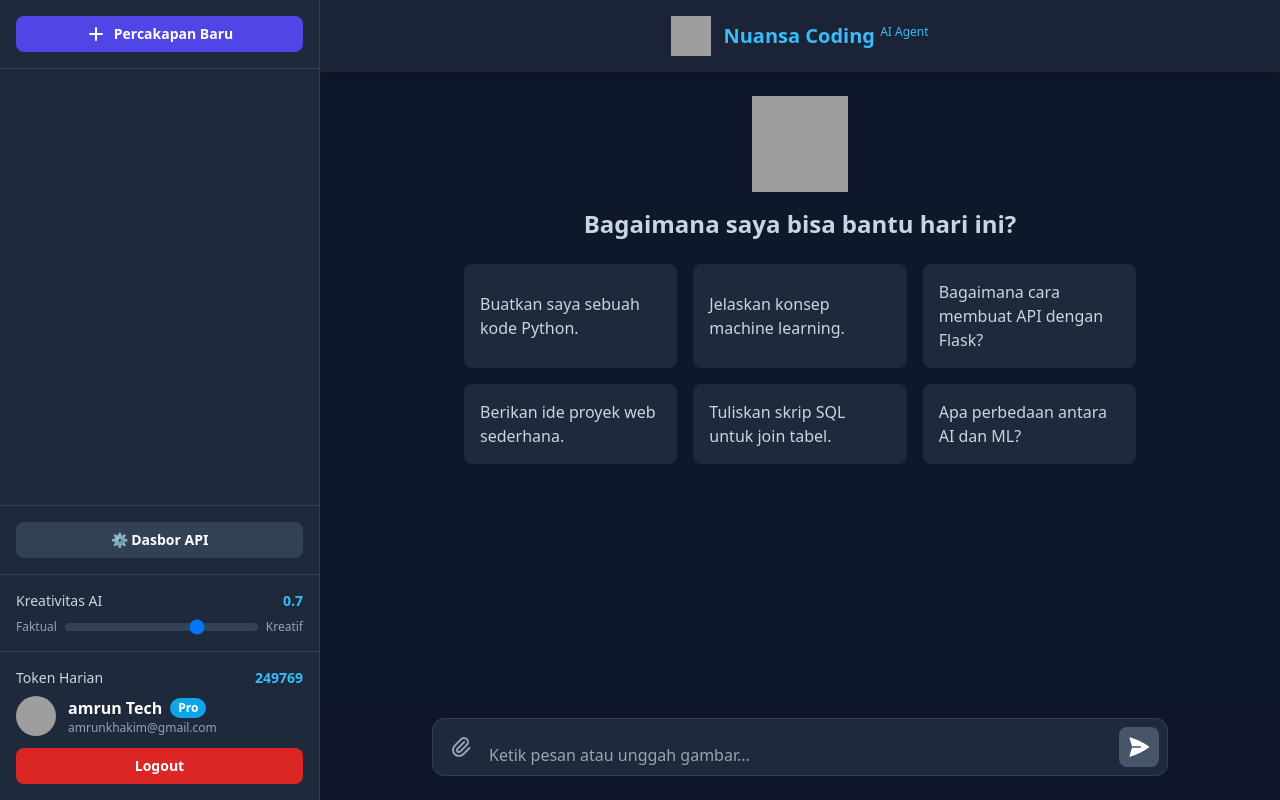
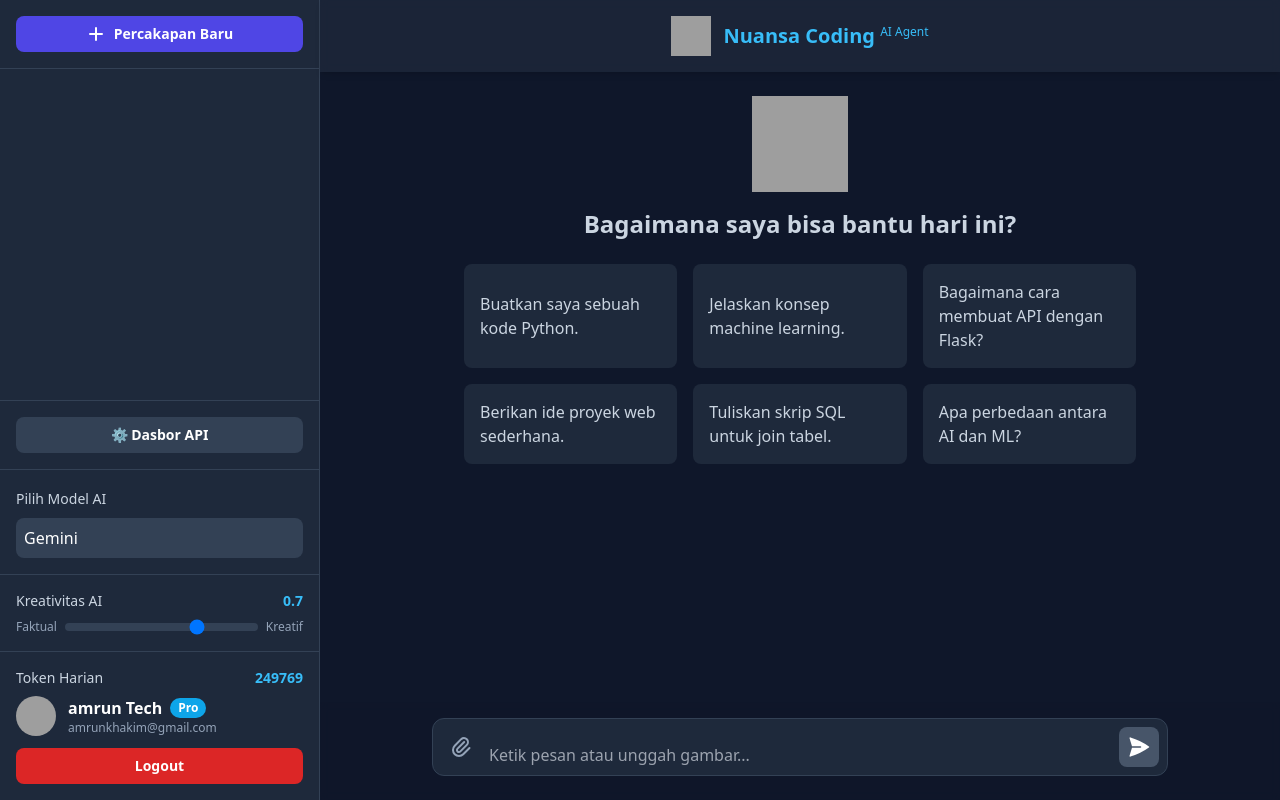
Before and after one commit to amrunkhakim/nuansaAi, a Flask app: page / in a window 1280 px wide. Run offline with Flask 3, Linux system fonts and the light colour scheme; a user stored in the database is signed in; data that the repository does not hold is empty; some libraries are stand-ins or nearby versions; grey boxes are pictures that could not be loaded.

Commit message:
update model AI

```diff
--- a/app.py
+++ b/app.py
@@ -8,6 +8,7 @@ from moviepy import ImageSequenceClip
 from flask import send_file
 from werkzeug.utils import secure_filename
 import datetime
+import requests # Import the requests library
 
 # Import library pihak ketiga
 import google.generativeai as genai
@@ -54,6 +55,10 @@ snap = midtransclient.Snap(
     server_key=os.getenv("MIDTRANS_SERVER_KEY"),
     client_key=os.getenv("MIDTRANS_CLIENT_KEY")
 )
+
+# API Key dan URL untuk GPTGod
+GPTGOD_API_KEY = "sk-fIbiejLJvNDCB2kmGoXqFooxPrDchwaI3O7RHvHDk6XNVJ0L"
+GPTGOD_BASE_URL = "https://api.gptgod.online/v1/chat/completions"
 
 model = None
 try:
@@ -124,6 +129,21 @@ def api_key_required(f):
 
         return f(user, *args, **kwargs)
     return decorated_function
+
+# Fungsi helper untuk memanggil GPTGod API
+def call_gptgod_api(prompt, model_name="gpt-3.5-turbo"):
+    headers = {
+        "Authorization": f"Bearer {GPTGOD_API_KEY}",
+        "Content-Type": "application/json"
+    }
+    data = {
+        "model": model_name,
+        "messages": [{"role": "user", "content": prompt}]
+    }
+
+    response = requests.post(GPTGOD_BASE_URL, headers=headers, json=data)
+    response.raise_for_status()
+    return response.json()["choices"][0]["message"]["content"]
 
 
 # --- 3. RUTE APLIKASI ---
@@ -215,23 +235,27 @@ def allowed_file(filename):
 
 @app.route('/auth')
 def auth():
-    token = google.authorize_access_token()
-    user_info = google.get('userinfo').json()
+    try:
+        token = google.authorize_access_token()
+        user_info = google.get('userinfo').json()
 
-    user = User.query.get(user_info['id'])
-    if not user:
-        user = User(id=user_info['id'], name=user_info['name'], email=user_info['email'], picture=user_info['picture'])
-        db.session.add(user)
-    else:
-        user.name = user_info['name']
-        user.picture = user_info['picture']
-    db.session.commit()
+        user = User.query.get(user_info['id'])
+        if not user:
+            user = User(id=user_info['id'], name=user_info['name'], email=user_info['email'], picture=user_info['picture'])
+            db.session.add(user)
+        else:
+            user.name = user_info['name']
+            user.picture = user_info['picture']
+        db.session.commit()
 
-    session['user_id'] = user.id
-    user_dir = os.path.join("users", user.id)
-    if not os.path.exists(user_dir):
-        os.makedirs(user_dir)
-    return redirect('/')
+        session['user_id'] = user.id
+        user_dir = os.path.join("users", user.id)
+        if not os.path.exists(user_dir):
+            os.makedirs(user_dir)
+        return redirect('/')
+    except Exception as e:
+        app.logger.error(f"Error during Google Auth: {e}")
+        return redirect(url_for('show_login_page'))
 
 
 @app.route('/logout')
@@ -399,6 +423,7 @@ def chat():
     conversation_id = request.form.get('conversation_id')
     image_file = request.files.get('image')
     temperature_str = request.form.get('temperature', '0.7')
+    model_choice = request.form.get('model_choice', 'gemini')
 
     try:
         temperature = max(0.0, min(1.0, float(temperature_str)))
@@ -428,43 +453,65 @@ def chat():
             contents.append(default_prompt)
             prompt_for_history = default_prompt
 
-        # Hitung token sebelum memanggil API
-        try:
-            count_response = genai.GenerativeModel('gemini-1.5-flash-latest').count_tokens(contents)
-            tokens_in = count_response.total_tokens
-        except Exception as e:
-            app.logger.error(f"Error saat menghitung token: {e}")
-            tokens_in = 0
+        # Hitung token sebelum memanggil API (hanya untuk Gemini)
+        if model_choice == 'gemini':
+            try:
+                count_response = genai.GenerativeModel('gemini-1.5-flash-latest').count_tokens(contents)
+                tokens_in = count_response.total_tokens
+            except Exception as e:
+                app.logger.error(f"Error saat menghitung token: {e}")
+                tokens_in = 0
 
-        # Cek apakah token masih cukup
-        if user.tokens_used_today + tokens_in >= MAX_DAILY_TOKENS:
-            return Response("Batas penggunaan harian Anda telah tercapai. Silakan coba lagi besok.", status=429)
+            # Cek apakah token masih cukup
+            if user.tokens_used_today + tokens_in >= MAX_DAILY_TOKENS:
+                return Response("Batas penggunaan harian Anda telah tercapai. Silakan coba lagi besok.", status=429)
 
-        # Perbarui jumlah token yang digunakan di database
-        user.tokens_used_today += tokens_in
-        db.session.commit()
+            # Perbarui jumlah token yang digunakan di database
+            user.tokens_used_today += tokens_in
+            db.session.commit()
 
         generation_config = genai.types.GenerationConfig(temperature=temperature)
 
         def stream_response_generator():
             full_response_text = ""
-            chat_session = model.start_chat(history=history)
 
-            try:
+            # Logika untuk memilih API yang akan digunakan
+            if model_choice == 'gemini':
+                chat_session = model.start_chat(history=history)
                 response_stream = chat_session.send_message(contents, stream=True, generation_config=generation_config)
                 for chunk in response_stream:
                     if chunk.text:
                         yield chunk.text
                         full_response_text += chunk.text
 
-                # Setelah respons selesai, hitung token output dan perbarui
+                # Setelah respons selesai, hitung token output dan perbarui (khusus Gemini)
                 tokens_out = model.count_tokens(full_response_text).total_tokens
                 user.tokens_used_today += tokens_out
                 db.session.commit()
 
-            except Exception as e:
-                app.logger.error(f"Error saat streaming chat: {e}")
-                yield f"Terjadi kesalahan: {e}"
+            elif model_choice.startswith('gptgod_'):
+                # Panggil API GPTGod
+                try:
+                    # Ambil nama model dari pilihan (misalnya 'gpt-4-all')
+                    gptgod_model_name = model_choice.split('_')[1]
+                    headers = {
+                        "Authorization": f"Bearer {GPTGOD_API_KEY}",
+                        "Content-Type": "application/json"
+                    }
+                    data = {
+                        "model": gptgod_model_name,
+                        "messages": [{"role": "user", "content": prompt_for_history}]
+                    }
+                    response = requests.post(GPTGOD_BASE_URL, headers=headers, json=data)
+                    response.raise_for_status()
+
+                    response_json = response.json()
+                    full_response_text = response_json["choices"][0]["message"]["content"]
+                    yield full_response_text
+
+                except requests.exceptions.RequestException as e:
+                    full_response_text = f"Terjadi kesalahan dengan GPTGod API: {e}"
+                    yield full_response_text
 
             # Simpan riwayat setelah respons selesai
             history.append({'role': 'user', 'parts': [prompt_for_history]})
@@ -479,6 +526,18 @@ def chat():
         return Response(f"Terjadi kesalahan: {e}", status=500)
 
 
+@app.route('/get_tokens_remaining')
+def get_tokens_remaining():
+    if 'user_id' not in session:
+        return jsonify({"error": "Unauthorized"}), 401
+
+    user = User.query.get(session['user_id'])
+    MAX_DAILY_TOKENS = 250000
+    tokens_remaining = MAX_DAILY_TOKENS - user.tokens_used_today
+
+    return jsonify({'tokens_remaining': tokens_remaining})
+
+
 # --- 4. MENJALANKAN APLIKASI ---
 if __name__ == '__main__':
     with app.app_context():
--- a/static/script.js
+++ b/static/script.js
@@ -30,6 +30,10 @@ document.addEventListener('DOMContentLoaded', () => {
 
     // Ambil semua tombol rekomendasi
     const suggestionButtons = document.querySelectorAll('.suggestion-btn');
+
+    // Tambahkan elemen untuk memilih model AI
+    const modelSelector = document.getElementById('model-selector');
+
 
     // --- Fungsi Helper ---
     function clearChatBox() {
@@ -185,7 +189,6 @@ document.addEventListener('DOMContentLoaded', () => {
         }
     }
 
-    // Fungsi baru untuk memperbarui token dari server
     async function updateTokensRemaining() {
         try {
             const response = await fetch('/get_tokens_remaining');
@@ -198,7 +201,6 @@ document.addEventListener('DOMContentLoaded', () => {
         }
     }
 
-    // Tambahkan event listener untuk setiap tombol rekomendasi
     suggestionButtons.forEach(button => {
         button.addEventListener('click', () => {
             const text = button.innerText;
@@ -273,6 +275,9 @@ document.addEventListener('DOMContentLoaded', () => {
         if (message) formData.append('message', message);
         if (imageFile) formData.append('image', imageFile);
 
+        // Tambahkan pilihan model ke formData
+        formData.append('model_choice', modelSelector.value);
+
         userInput.value = '';
         userInput.style.height = 'auto';
         imageInput.value = '';
@@ -286,12 +291,11 @@ document.addEventListener('DOMContentLoaded', () => {
             let fullResponse = "";
             let doneStreaming = false;
 
-            // Pastikan kita menangani respons non-OK sebelum memulai streaming
             if (!response.ok) {
                 const errorText = await response.text();
                 addHistoryMessage('AI', errorText, currentConversationId);
                 hideThinkingIndicator();
-                doneStreaming = true; // Langsung hentikan proses streaming
+                doneStreaming = true;
             }
 
             if (!doneStreaming) {
@@ -316,7 +320,6 @@ document.addEventListener('DOMContentLoaded', () => {
                 responseDiv.querySelectorAll('pre').forEach(addCopyButton);
                 responseDiv.querySelectorAll('pre code').forEach(block => hljs.highlightElement(block));
 
-                // Tambahkan tombol umpan balik setelah respons lengkap diterima
                 const feedbackContainer = document.createElement('div');
                 feedbackContainer.className = 'feedback-container flex gap-2 mt-2 pt-2 border-t border-slate-700';
                 feedbackContainer.innerHTML = `
@@ -334,13 +337,11 @@ document.addEventListener('DOMContentLoaded', () => {
         } finally {
             isGenerating = false;
             toggleSubmitButton();
-            // Perbarui sisa token setelah permintaan selesai
             updateTokensRemaining();
         }
     });
 
     chatBox.addEventListener('click', function(e) {
-        // Logika untuk tombol Salin Kode
         if (e.target && e.target.classList.contains('copy-code-btn')) {
             const pre = e.target.closest('pre');
             const code = pre.querySelector('code').innerText;
@@ -350,16 +351,13 @@ document.addEventListener('DOMContentLoaded', () => {
             });
         }
 
-        // Logika untuk tombol Umpan Balik
         const feedbackBtn = e.target.closest('.feedback-btn');
         if (feedbackBtn) {
             const conversationId = feedbackBtn.dataset.id;
             const isPositive = feedbackBtn.dataset.isPositive === 'true';
 
-            // Kirim umpan balik ke server
             sendFeedback(conversationId, isPositive);
 
-            // Nonaktifkan semua tombol umpan balik untuk respons ini
             const allBtns = feedbackBtn.closest('.feedback-container').querySelectorAll('.feedback-btn');
             allBtns.forEach(btn => {
                 btn.classList.add('inactive');
@@ -380,5 +378,5 @@ document.addEventListener('DOMContentLoaded', () => {
     // --- Inisialisasi ---
     loadConversations();
     toggleSubmitButton();
-    updateTokensRemaining(); // Panggil saat inisialisasi untuk menampilkan sisa token
+    updateTokensRemaining();
 });
--- a/templates/index.html
+++ b/templates/index.html
@@ -119,6 +119,16 @@
         </div>
         {% endif %}
         <div class="p-4 space-y-2 border-t border-slate-700">
+            <label for="model-selector" class="text-sm font-medium text-slate-300">Pilih Model AI</label>
+            <select id="model-selector" class="w-full h-10 bg-slate-700 rounded-lg text-white appearance-none cursor-pointer p-2">
+                <option value="gemini">Gemini</option>
+                <option value="gptgod_gpt-3.5-turbo">GPTGod - gpt-3.5-turbo</option>
+                <option value="gptgod_gpt-4-all">GPTGod - gpt-4-all</option>
+
+
+            </select>
+        </div>
+        <div class="p-4 space-y-2 border-t border-slate-700">
             <label for="temperature-slider" class="text-sm font-medium text-slate-300 flex justify-between items-center">
                 <span>Kreativitas AI</span>
                 <span id="temperature-value" class="font-bold text-sky-400">0.7</span>
```
Also changed, not shown: instance/app.db.
